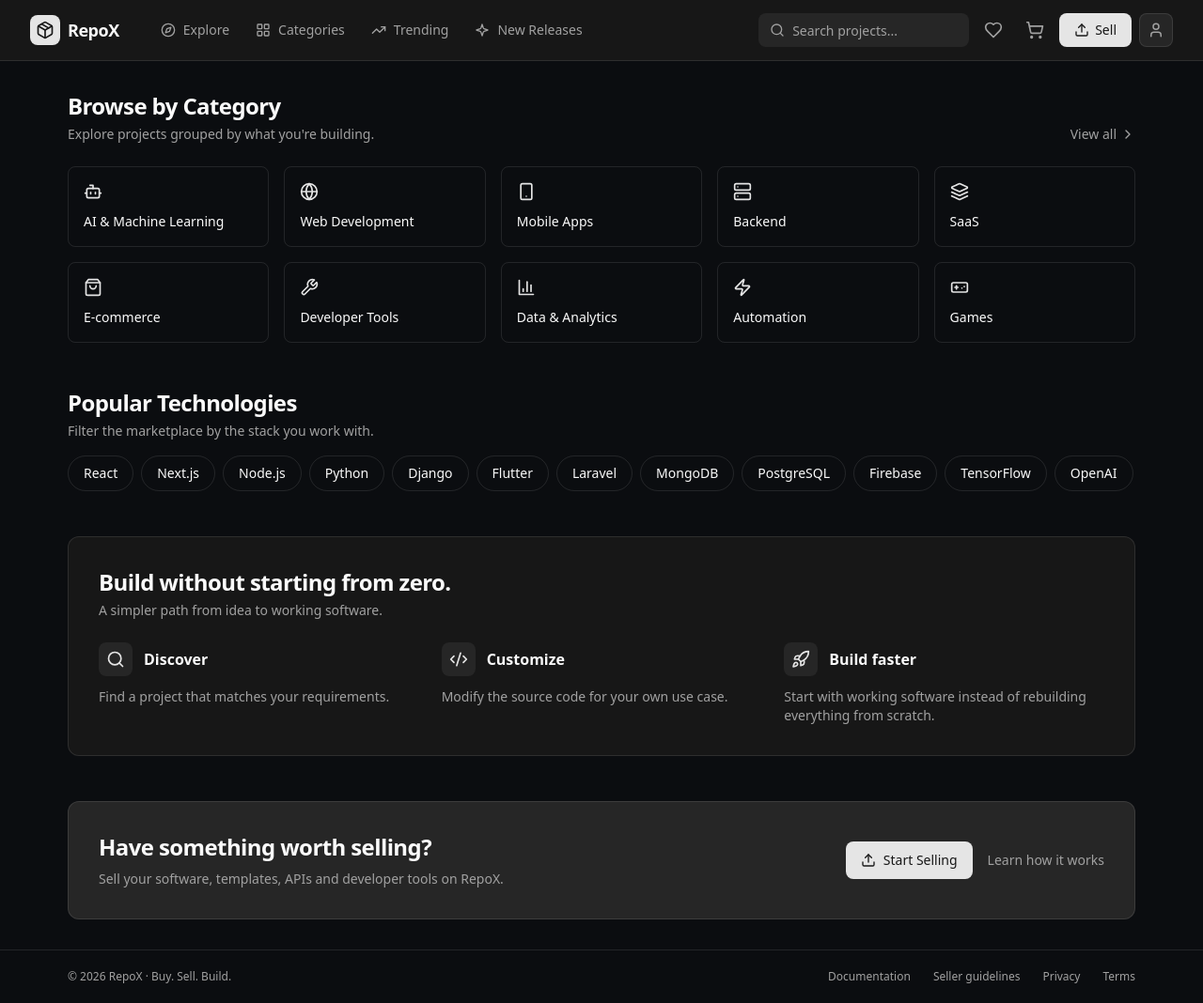
After one commit to MaKER4788/RepoX, a Node project: template views/categories.ejs in a window 1280 px wide. The commit adds this page. Shown: the whole page at 94% size. Run offline with Node 20 templates, Linux system fonts and the light colour scheme; the template is opened without the code that fills it, so the values that code supplies are empty; style sheets or scripts are compiled from the project's sources.

Commit message:
Category page added

```diff
--- a/routes/index.js
+++ b/routes/index.js
@@ -36,4 +36,8 @@ router.get("/upload", function(req, res) {
   res.render("upload", { project: null });
 });
 
+router.get('/categories', function(req, res, next) {
+  res.render('categories');
+});
+
 module.exports = router;
--- /dev/null
+++ b/views/categories.ejs
@@ -0,0 +1,133 @@
+<%- include("partials/header") %>
+
+<main class="max-w-[1200px] mx-auto px-6 md:px-8 py-8 flex flex-col gap-12">
+
+<section class="flex flex-col gap-6">
+    <div class="flex justify-between items-end">
+        <div class="flex flex-col gap-1">
+            <h2 class="font-bold text-2xl leading-8 tracking-tight">Browse by Category</h2>
+            <p class="text-[#a1a1a1] text-sm leading-5">Explore projects grouped by what you're building.</p>
+        </div>
+        <a href="/marketplace" class="text-[#a1a1a1] text-sm leading-5 flex items-center gap-1 hover:text-neutral-50 transition">
+            View all
+            <svg xmlns="http://www.w3.org/2000/svg" width="16" height="16" viewBox="0 0 24 24" fill="none" stroke="currentColor" stroke-width="2" stroke-linecap="round" stroke-linejoin="round"><path d="m9 18 6-6-6-6"/></svg>
+        </a>
+    </div>
+    <div class="grid grid-cols-2 sm:grid-cols-3 md:grid-cols-5 gap-4">
+        <a href="/marketplace?category=AI" class="transition-colors text-left rounded-lg border-white/10 border border-solid flex p-4 flex-col items-start gap-3 hover:border-white/20">
+            <svg xmlns="http://www.w3.org/2000/svg" width="20" height="20" viewBox="0 0 24 24" fill="none" stroke="currentColor" stroke-width="2" stroke-linecap="round" stroke-linejoin="round" class="text-neutral-200"><path d="M12 8V4H8"/><rect width="16" height="12" x="4" y="8" rx="2"/><path d="M2 14h2"/><path d="M20 14h2"/><path d="M15 13v2"/><path d="M9 13v2"/></svg>
+            <span class="font-medium text-sm leading-5">AI & Machine Learning</span>
+        </a>
+        <a href="/marketplace?category=Web Development" class="transition-colors text-left rounded-lg border-white/10 border border-solid flex p-4 flex-col items-start gap-3 hover:border-white/20">
+            <svg xmlns="http://www.w3.org/2000/svg" width="20" height="20" viewBox="0 0 24 24" fill="none" stroke="currentColor" stroke-width="2" stroke-linecap="round" stroke-linejoin="round" class="text-neutral-200"><circle cx="12" cy="12" r="10"/><line x1="2" x2="22" y1="12" y2="12"/><path d="M12 2a15.3 15.3 0 0 1 4 10 15.3 15.3 0 0 1-4 10 15.3 15.3 0 0 1-4-10 15.3 15.3 0 0 1 4-10z"/></svg>
+            <span class="font-medium text-sm leading-5">Web Development</span>
+        </a>
+        <a href="/marketplace?category=Mobile Apps" class="transition-colors text-left rounded-lg border-white/10 border border-solid flex p-4 flex-col items-start gap-3 hover:border-white/20">
+            <svg xmlns="http://www.w3.org/2000/svg" width="20" height="20" viewBox="0 0 24 24" fill="none" stroke="currentColor" stroke-width="2" stroke-linecap="round" stroke-linejoin="round" class="text-neutral-200"><rect width="14" height="20" x="5" y="2" rx="2" ry="2"/><path d="M12 18h.01"/></svg>
+            <span class="font-medium text-sm leading-5">Mobile Apps</span>
+        </a>
+        <a href="/marketplace?category=Backend" class="transition-colors text-left rounded-lg border-white/10 border border-solid flex p-4 flex-col items-start gap-3 hover:border-white/20">
+            <svg xmlns="http://www.w3.org/2000/svg" width="20" height="20" viewBox="0 0 24 24" fill="none" stroke="currentColor" stroke-width="2" stroke-linecap="round" stroke-linejoin="round" class="text-neutral-200"><rect width="20" height="8" x="2" y="2" rx="2" ry="2"/><rect width="20" height="8" x="2" y="14" rx="2" ry="2"/><line x1="6" x2="6.01" y1="6" y2="6"/><line x1="6" x2="6.01" y1="18" y2="18"/></svg>
+            <span class="font-medium text-sm leading-5">Backend</span>
+        </a>
+        <a href="/marketplace?category=SaaS" class="transition-colors text-left rounded-lg border-white/10 border border-solid flex p-4 flex-col items-start gap-3 hover:border-white/20">
+            <svg xmlns="http://www.w3.org/2000/svg" width="20" height="20" viewBox="0 0 24 24" fill="none" stroke="currentColor" stroke-width="2" stroke-linecap="round" stroke-linejoin="round" class="text-neutral-200"><path d="m12.83 2.18a2 2 0 0 0-1.66 0L2.6 6.08a1 1 0 0 0 0 1.83l8.58 3.91a2 2 0 0 0 1.66 0l8.58-3.9a1 1 0 0 0 0-1.83Z"/><path d="m22 17.65-9.17 4.16a2 2 0 0 1-1.66 0L2 17.65"/><path d="m22 12.65-9.17 4.16a2 2 0 0 1-1.66 0L2 12.65"/></svg>
+            <span class="font-medium text-sm leading-5">SaaS</span>
+        </a>
+        <a href="/marketplace?category=E-commerce" class="transition-colors text-left rounded-lg border-white/10 border border-solid flex p-4 flex-col items-start gap-3 hover:border-white/20">
+            <svg xmlns="http://www.w3.org/2000/svg" width="20" height="20" viewBox="0 0 24 24" fill="none" stroke="currentColor" stroke-width="2" stroke-linecap="round" stroke-linejoin="round" class="text-neutral-200"><path d="M6 2 3 6v14a2 2 0 0 0 2 2h14a2 2 0 0 0 2-2V6l-3-4Z"/><path d="M3 6h18"/><path d="M16 10a4 4 0 0 1-8 0"/></svg>
+            <span class="font-medium text-sm leading-5">E-commerce</span>
+        </a>
+        <a href="/marketplace?category=Developer Tools" class="transition-colors text-left rounded-lg border-white/10 border border-solid flex p-4 flex-col items-start gap-3 hover:border-white/20">
+            <svg xmlns="http://www.w3.org/2000/svg" width="20" height="20" viewBox="0 0 24 24" fill="none" stroke="currentColor" stroke-width="2" stroke-linecap="round" stroke-linejoin="round" class="text-neutral-200"><path d="M14.7 6.3a1 1 0 0 0 0 1.4l1.6 1.6a1 1 0 0 0 1.4 0l3.77-3.77a6 6 0 0 1-7.94 7.94l-6.91 6.91a2.12 2.12 0 0 1-3-3l6.91-6.91a6 6 0 0 1 7.94-7.94l-3.76 3.76z"/></svg>
+            <span class="font-medium text-sm leading-5">Developer Tools</span>
+        </a>
+        <a href="/marketplace?category=Data & Analytics" class="transition-colors text-left rounded-lg border-white/10 border border-solid flex p-4 flex-col items-start gap-3 hover:border-white/20">
+            <svg xmlns="http://www.w3.org/2000/svg" width="20" height="20" viewBox="0 0 24 24" fill="none" stroke="currentColor" stroke-width="2" stroke-linecap="round" stroke-linejoin="round" class="text-neutral-200"><path d="M3 3v18h18"/><path d="M18 17V9"/><path d="M13 17V5"/><path d="M8 17v-3"/></svg>
+            <span class="font-medium text-sm leading-5">Data & Analytics</span>
+        </a>
+        <a href="/marketplace?category=Automation" class="transition-colors text-left rounded-lg border-white/10 border border-solid flex p-4 flex-col items-start gap-3 hover:border-white/20">
+            <svg xmlns="http://www.w3.org/2000/svg" width="20" height="20" viewBox="0 0 24 24" fill="none" stroke="currentColor" stroke-width="2" stroke-linecap="round" stroke-linejoin="round" class="text-neutral-200"><path d="M4 14a1 1 0 0 1-.78-1.63l9.9-10.2a.5.5 0 0 1 .86.46l-1.92 6.02A1 1 0 0 0 13 10h7a1 1 0 0 1 .78 1.63l-9.9 10.2a.5.5 0 0 1-.86-.46l1.92-6.02A1 1 0 0 0 11 14z"/></svg>
+            <span class="font-medium text-sm leading-5">Automation</span>
+        </a>
+        <a href="/marketplace?category=Games" class="transition-colors text-left rounded-lg border-white/10 border border-solid flex p-4 flex-col items-start gap-3 hover:border-white/20">
+            <svg xmlns="http://www.w3.org/2000/svg" width="20" height="20" viewBox="0 0 24 24" fill="none" stroke="currentColor" stroke-width="2" stroke-linecap="round" stroke-linejoin="round" class="text-neutral-200"><line x1="6" x2="10" y1="12" y2="12"/><line x1="8" x2="8" y1="10" y2="14"/><line x1="15" x2="15.01" y1="13" y2="13"/><line x1="18" x2="18.01" y1="11" y2="11"/><rect width="20" height="12" x="2" y="6" rx="2"/></svg>
+            <span class="font-medium text-sm leading-5">Games</span>
+        </a>
+    </div>
+</section>
+
+<section class="flex flex-col gap-4">
+    <div class="flex flex-col gap-1">
+        <h2 class="font-bold text-2xl leading-8 tracking-tight">Popular Technologies</h2>
+        <p class="text-[#a1a1a1] text-sm leading-5">Filter the marketplace by the stack you work with.</p>
+    </div>
+    <div class="flex flex-row flex-wrap gap-2">
+        <a href="/marketplace?search=React" class="transition-colors font-medium rounded-full text-sm leading-5 border-white/10 border border-solid px-4 py-2 hover:border-white/20">React</a>
+        <a href="/marketplace?search=Next.js" class="transition-colors font-medium rounded-full text-sm leading-5 border-white/10 border border-solid px-4 py-2 hover:border-white/20">Next.js</a>
+        <a href="/marketplace?search=Node.js" class="transition-colors font-medium rounded-full text-sm leading-5 border-white/10 border border-solid px-4 py-2 hover:border-white/20">Node.js</a>
+        <a href="/marketplace?search=Python" class="transition-colors font-medium rounded-full text-sm leading-5 border-white/10 border border-solid px-4 py-2 hover:border-white/20">Python</a>
+        <a href="/marketplace?search=Django" class="transition-colors font-medium rounded-full text-sm leading-5 border-white/10 border border-solid px-4 py-2 hover:border-white/20">Django</a>
+        <a href="/marketplace?search=Flutter" class="transition-colors font-medium rounded-full text-sm leading-5 border-white/10 border border-solid px-4 py-2 hover:border-white/20">Flutter</a>
+        <a href="/marketplace?search=Laravel" class="transition-colors font-medium rounded-full text-sm leading-5 border-white/10 border border-solid px-4 py-2 hover:border-white/20">Laravel</a>
+        <a href="/marketplace?search=MongoDB" class="transition-colors font-medium rounded-full text-sm leading-5 border-white/10 border border-solid px-4 py-2 hover:border-white/20">MongoDB</a>
+        <a href="/marketplace?search=PostgreSQL" class="transition-colors font-medium rounded-full text-sm leading-5 border-white/10 border border-solid px-4 py-2 hover:border-white/20">PostgreSQL</a>
+        <a href="/marketplace?search=Firebase" class="transition-colors font-medium rounded-full text-sm leading-5 border-white/10 border border-solid px-4 py-2 hover:border-white/20">Firebase</a>
+        <a href="/marketplace?search=TensorFlow" class="transition-colors font-medium rounded-full text-sm leading-5 border-white/10 border border-solid px-4 py-2 hover:border-white/20">TensorFlow</a>
+        <a href="/marketplace?search=OpenAI" class="transition-colors font-medium rounded-full text-sm leading-5 border-white/10 border border-solid px-4 py-2 hover:border-white/20">OpenAI</a>
+    </div>
+</section>
+
+<section class="rounded-xl bg-neutral-900 border-white/10 border border-solid flex p-8 flex-col gap-6">
+    <div class="flex flex-col gap-1">
+        <h2 class="font-bold text-2xl leading-8 tracking-tight">Build without starting from zero.</h2>
+        <p class="text-[#a1a1a1] text-sm leading-5">A simpler path from idea to working software.</p>
+    </div>
+    <div class="grid grid-cols-1 sm:grid-cols-3 gap-6">
+        <div class="flex flex-col gap-3">
+            <div class="flex items-center gap-3">
+                <div class="size-9 rounded-lg bg-neutral-800 flex justify-center items-center">
+                    <svg xmlns="http://www.w3.org/2000/svg" width="20" height="20" viewBox="0 0 24 24" fill="none" stroke="currentColor" stroke-width="2" stroke-linecap="round" stroke-linejoin="round" class="text-neutral-200"><circle cx="11" cy="11" r="8"/><path d="m21 21-4.3-4.3"/></svg>
+                </div>
+                <h3 class="font-semibold text-base leading-6">Discover</h3>
+            </div>
+            <p class="text-[#a1a1a1] text-sm leading-5">Find a project that matches your requirements.</p>
+        </div>
+        <div class="flex flex-col gap-3">
+            <div class="flex items-center gap-3">
+                <div class="size-9 rounded-lg bg-neutral-800 flex justify-center items-center">
+                    <svg xmlns="http://www.w3.org/2000/svg" width="20" height="20" viewBox="0 0 24 24" fill="none" stroke="currentColor" stroke-width="2" stroke-linecap="round" stroke-linejoin="round" class="text-neutral-200"><path d="m18 16 4-4-4-4"/><path d="m6 8-4 4 4 4"/><path d="m14.5 4-5 16"/></svg>
+                </div>
+                <h3 class="font-semibold text-base leading-6">Customize</h3>
+            </div>
+            <p class="text-[#a1a1a1] text-sm leading-5">Modify the source code for your own use case.</p>
+        </div>
+        <div class="flex flex-col gap-3">
+            <div class="flex items-center gap-3">
+                <div class="size-9 rounded-lg bg-neutral-800 flex justify-center items-center">
+                    <svg xmlns="http://www.w3.org/2000/svg" width="20" height="20" viewBox="0 0 24 24" fill="none" stroke="currentColor" stroke-width="2" stroke-linecap="round" stroke-linejoin="round" class="text-neutral-200"><path d="M4.5 16.5c-1.5 1.26-2 5-2 5s3.74-.5 5-2c.71-.84.7-2.13-.09-2.91a2.18 2.18 0 0 0-2.91-.09z"/><path d="m12 15-3-3a22 22 0 0 1 2-3.95A12.88 12.88 0 0 1 22 2c0 2.72-.78 7.5-6 11a22.35 22.35 0 0 1-4 2z"/><path d="M9 12H4s.55-3.03 2-4c1.62-1.08 5 0 5 0"/><path d="M12 15v5s3.03-.55 4-2c1.08-1.62 0-5 0-5"/></svg>
+                </div>
+                <h3 class="font-semibold text-base leading-6">Build faster</h3>
+            </div>
+            <p class="text-[#a1a1a1] text-sm leading-5">Start with working software instead of rebuilding everything from scratch.</p>
+        </div>
+    </div>
+</section>
+
+<section class="rounded-xl bg-neutral-800 border-white/10 border border-solid flex p-8 flex-col sm:flex-row justify-between items-start sm:items-center gap-6">
+    <div class="flex flex-col gap-2">
+        <h2 class="font-bold text-2xl leading-8 tracking-tight">Have something worth selling?</h2>
+        <p class="text-[#a1a1a1] text-sm leading-5">Sell your software, templates, APIs and developer tools on RepoX.</p>
+    </div>
+    <div class="flex flex-row items-center gap-4 shrink-0">
+        <a href="/upload" class="bg-neutral-200 text-neutral-900 gap-2 font-medium rounded-lg text-sm leading-5 px-4 h-10 flex items-center hover:opacity-90 transition">
+            <svg xmlns="http://www.w3.org/2000/svg" width="16" height="16" viewBox="0 0 24 24" fill="none" stroke="currentColor" stroke-width="2" stroke-linecap="round" stroke-linejoin="round"><path d="M21 15v4a2 2 0 0 1-2 2H5a2 2 0 0 1-2-2v-4"/><polyline points="17 8 12 3 7 8"/><line x1="12" x2="12" y1="3" y2="15"/></svg>
+            Start Selling
+        </a>
+        <a href="/marketplace" class="text-[#a1a1a1] text-sm leading-5 hover:text-neutral-50 transition">Learn how it works</a>
+    </div>
+</section>
+
+</main>
+
+<%- include("partials/footer") %>
--- a/views/partials/navbar.ejs
+++ b/views/partials/navbar.ejs
@@ -12,7 +12,7 @@
                     <svg xmlns="http://www.w3.org/2000/svg" width="16" height="16" viewBox="0 0 24 24" fill="none" stroke="currentColor" stroke-width="2" stroke-linecap="round" stroke-linejoin="round"><circle cx="12" cy="12" r="10"/><polygon points="16.24 7.76 14.12 14.12 7.76 16.24 9.88 9.88 16.24 7.76"/></svg>
                     Explore
                 </a>
-                <a href="/marketplace" class="font-medium rounded-md text-[#a1a1a1] text-sm leading-5 px-3 py-1.5 flex items-center gap-2 hover:text-neutral-50 transition">
+                <a href="/categories" class="font-medium rounded-md text-[#a1a1a1] text-sm leading-5 px-3 py-1.5 flex items-center gap-2 hover:text-neutral-50 transition">
                     <svg xmlns="http://www.w3.org/2000/svg" width="16" height="16" viewBox="0 0 24 24" fill="none" stroke="currentColor" stroke-width="2" stroke-linecap="round" stroke-linejoin="round"><rect width="7" height="7" x="3" y="3" rx="1"/><rect width="7" height="7" x="14" y="3" rx="1"/><rect width="7" height="7" x="14" y="14" rx="1"/><rect width="7" height="7" x="3" y="14" rx="1"/></svg>
                     Categories
                 </a>
@@ -58,7 +58,7 @@
     <div id="mobileMenu" class="hidden lg:hidden border-t border-white/10 bg-[#0B0D10]">
         <div class="flex flex-col p-4 gap-1">
             <a href="/marketplace" class="px-3 py-2 rounded-lg text-[#a1a1a1] text-sm hover:bg-neutral-800 hover:text-neutral-50 transition">Explore</a>
-            <a href="/marketplace" class="px-3 py-2 rounded-lg text-[#a1a1a1] text-sm hover:bg-neutral-800 hover:text-neutral-50 transition">Categories</a>
+            <a href="/categories" class="px-3 py-2 rounded-lg text-[#a1a1a1] text-sm hover:bg-neutral-800 hover:text-neutral-50 transition">Categories</a>
             <a href="/marketplace?sort=popular" class="px-3 py-2 rounded-lg text-[#a1a1a1] text-sm hover:bg-neutral-800 hover:text-neutral-50 transition">Trending</a>
             <a href="/marketplace?sort=newest" class="px-3 py-2 rounded-lg text-[#a1a1a1] text-sm hover:bg-neutral-800 hover:text-neutral-50 transition">New Releases</a>
             <form action="/marketplace" method="GET" class="mt-2 flex gap-2">
```
